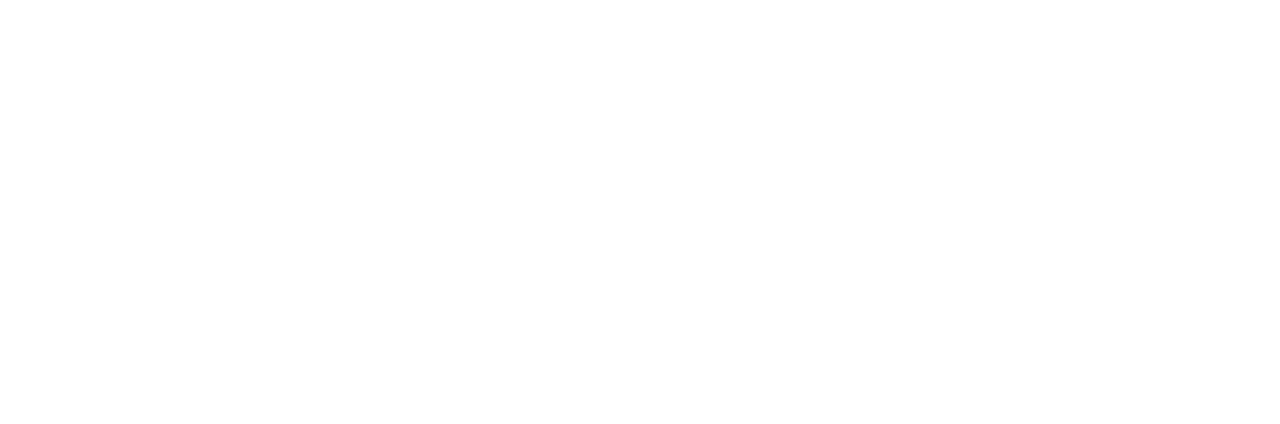
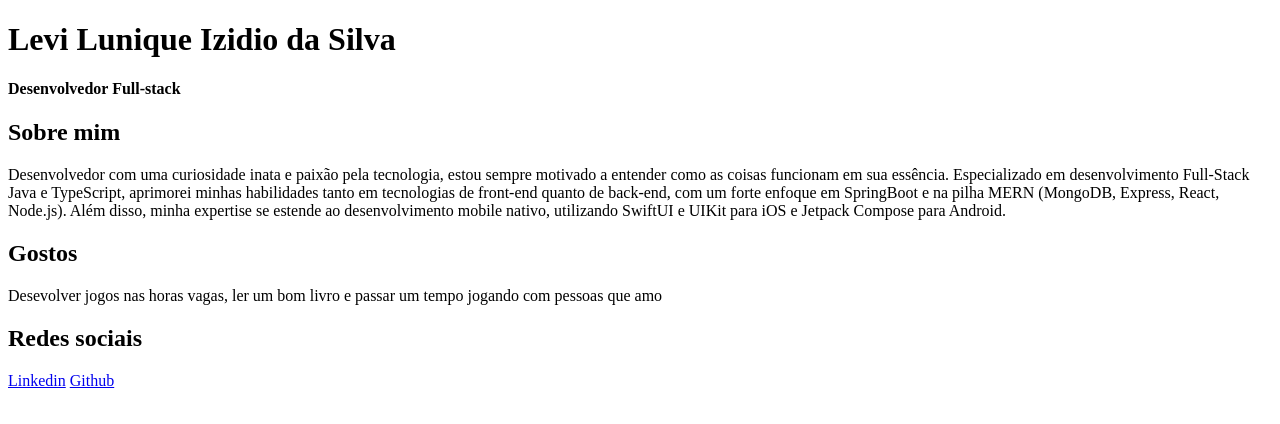
Before and after one commit to LeviLunique/apresentacao-levi, a plain HTML site: page index.html in a window 1280 px wide. Drawn offline with Linux system fonts and the light colour scheme.

Commit message:
Add content and social media links

```diff
--- a/index.html
+++ b/index.html
@@ -6,6 +6,17 @@
         <title>Levi Lunique Izidio da Silva</title>
     </head>
     <body>
+        <h1>Levi Lunique Izidio da Silva</h1>
+        <h4>Desenvolvedor Full-stack</h4>
 
+        <h2>Sobre mim</h2>
+        <p>Desenvolvedor com uma curiosidade inata e paixão pela tecnologia, estou sempre motivado a entender como as coisas funcionam em sua essência. Especializado em desenvolvimento Full-Stack Java e TypeScript, aprimorei minhas habilidades tanto em tecnologias de front-end quanto de back-end, com um forte enfoque em SpringBoot e na pilha MERN (MongoDB, Express, React, Node.js). Além disso, minha expertise se estende ao desenvolvimento mobile nativo, utilizando SwiftUI e UIKit para iOS e Jetpack Compose para Android.</p>
+
+        <h2>Gostos</h2>
+        <p>Desevolver jogos nas horas vagas, ler um bom livro e passar um tempo jogando com pessoas que amo</p>
+
+        <h2>Redes sociais</h2>
+        <a href="https://www.linkedin.com/in/levi-lunique/">Linkedin</a>
+        <a href="https://github.com/LeviLunique/">Github</a>
     </body>
 </html>
```
